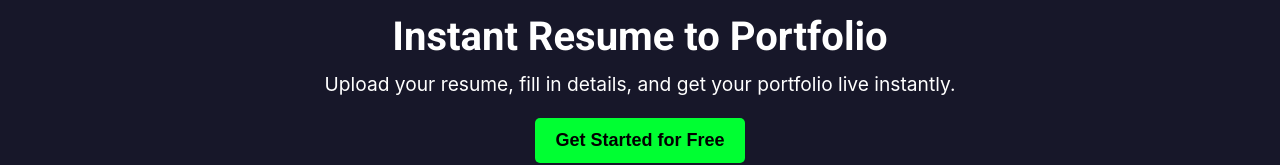
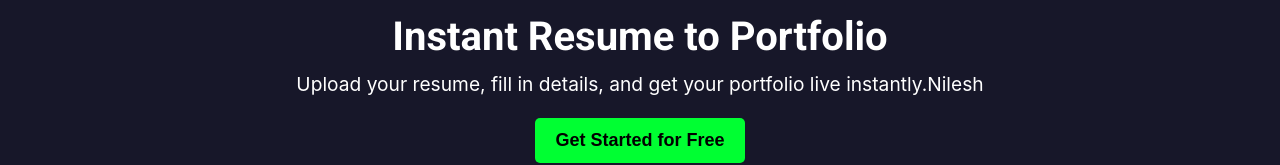
Before and after one commit to nileshkapse/my-portfolio, a React (Create React App) app: page / in a window 1280 px wide. Shown: the part 142-307 px from the top of the page. Built offline with nearby package versions, Linux system fonts and the light colour scheme.

Commit message:
chnages for testing

```diff
--- a/src/Component/MainPage.js
+++ b/src/Component/MainPage.js
@@ -32,7 +32,7 @@ const MainPage = () => {
         <h1 className="heroTitle">Instant Resume to Portfolio</h1>
         <span className="heroText" loading="lazy">
           Upload your resume, fill in details, and get your portfolio live
-          instantly.
+          instantly.Nilesh
         </span>
         <button className="ctaButton" onClick={handleGetStarted}>
           Get Started for Free
```
